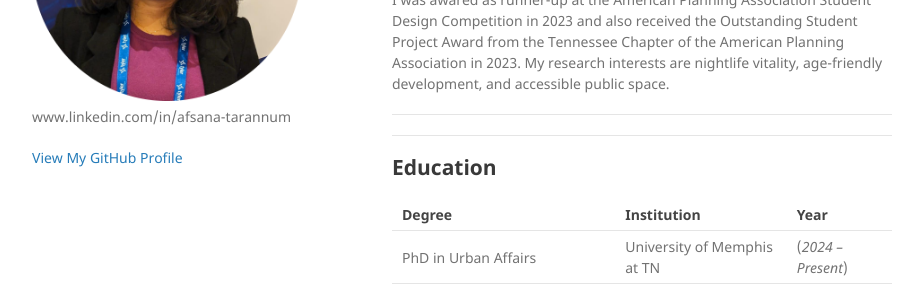
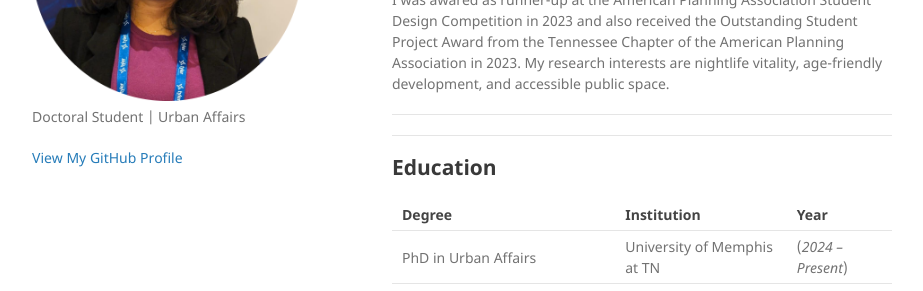
Before and after one commit to atarannum/atarannum.github.io, a Jekyll site: the page built from README.md, in a window 1280 px wide. Shown: the part 278-569 px from the top of the page, without its empty margins (178-1101 px from the left). Built offline with Jekyll 4.4.1, drawn with Linux system fonts in a browser that asks for light colours; our own code applies the rules of GitHub Pages for plain Markdown files.

Commit message:
Update _config.yml

```diff
--- a/_config.yml
+++ b/_config.yml
@@ -1,6 +1,4 @@
 title: Afsana Tarannum
 logo: "assets/img/WhatsApp Image 2024-12-09 at 09.25.33_e80e3bd2-modified.png"
 description: Doctoral Student | Urban Affairs
-description: tarannum@memphis.edu
-description: www.linkedin.com/in/afsana-tarannum
 theme: jekyll-theme-minimal
```
